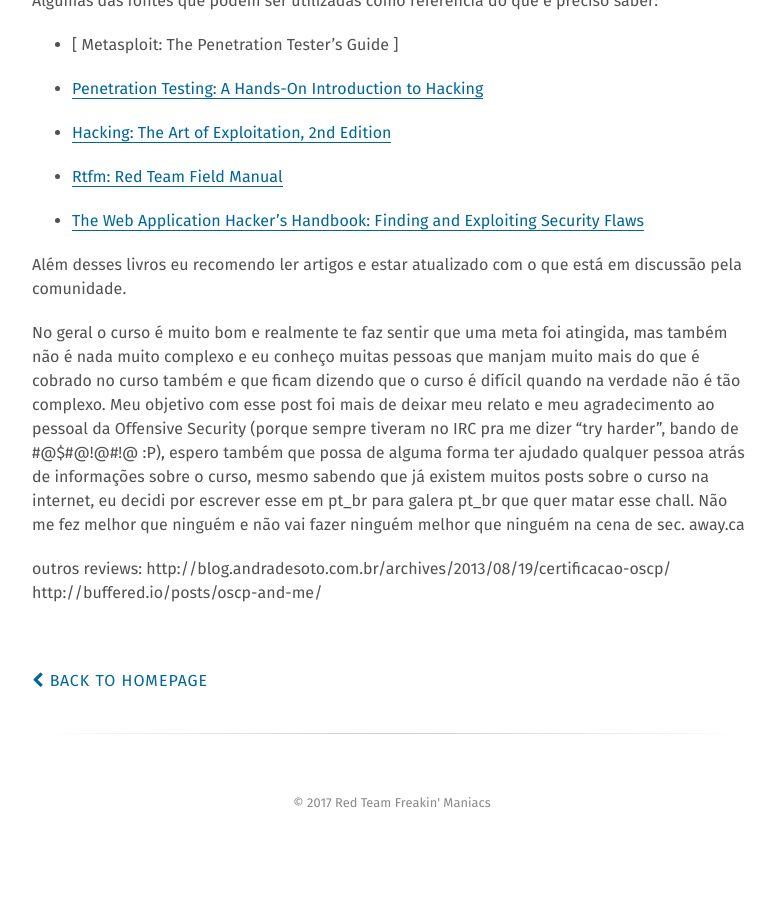
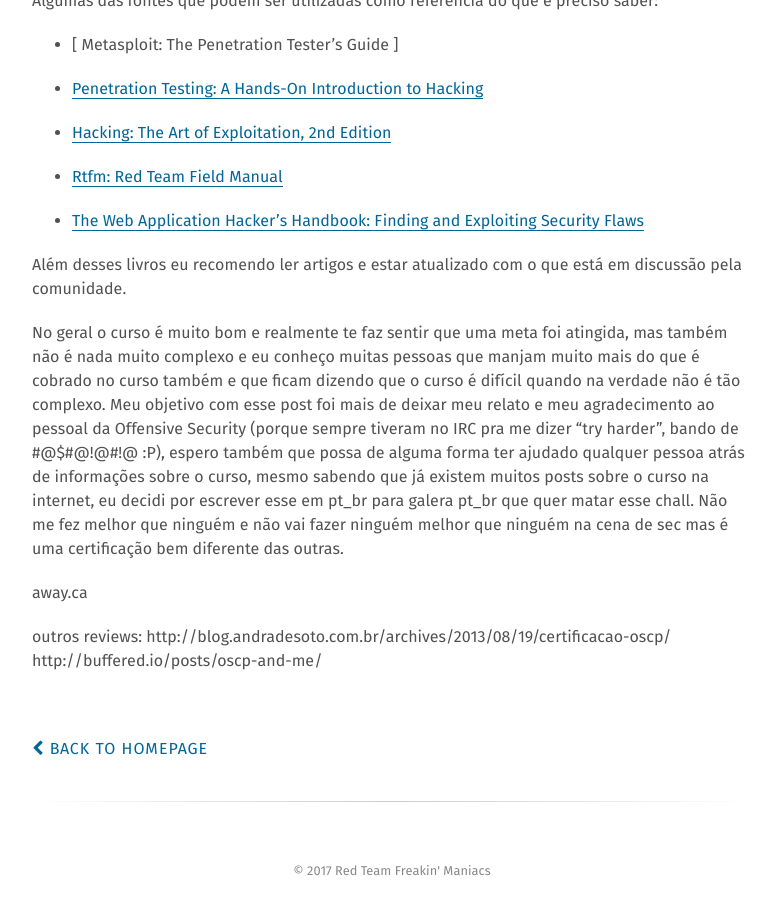
Before and after one commit to rtfm-ctf/rtfm-ctf.github.io, a Jekyll site: the page built from _posts/2017-04-15-OSCP-PATH-TO-PWN.MD, in a window 1280 px wide and 900 px high, scrolled down 2694 px. Shown: the whole window, without its empty margins (248-1023 px from the left). Built offline with Jekyll 4.4.1, drawn with Linux system fonts in a browser that asks for light colours; before the commit the page ends 3526 px from its top, so only the background shows below that.

Commit message:
Update 2017-04-15-OSCP-PATH-TO-PWN.MD

```diff
--- a/_posts/2017-04-15-OSCP-PATH-TO-PWN.MD
+++ b/_posts/2017-04-15-OSCP-PATH-TO-PWN.MD
@@ -62,7 +62,8 @@ Eu trabalho há um tempo com segurança da informação e já trabalhei com prog
 
 Além desses livros eu recomendo ler artigos e estar atualizado com o que está em discussão pela comunidade.
 
-No geral o curso é muito bom e realmente te faz sentir que uma meta foi atingida, mas também não é nada muito complexo e eu conheço muitas pessoas que manjam muito mais do que é cobrado no curso também e que ficam dizendo que o curso é difícil quando na verdade não é tão complexo. Meu objetivo com esse post foi mais de deixar meu relato e meu agradecimento ao pessoal da Offensive Security (porque sempre tiveram no IRC pra me dizer "try harder", bando de #@$#@!@#!@ :P), espero também que possa de alguma forma ter ajudado qualquer pessoa atrás de informações sobre o curso, mesmo sabendo que já existem muitos posts sobre o curso na internet, eu decidi por escrever esse em pt_br para galera pt_br que quer matar esse chall. Não me fez melhor que ninguém e não vai fazer ninguém melhor que ninguém na cena de sec.
+No geral o curso é muito bom e realmente te faz sentir que uma meta foi atingida, mas também não é nada muito complexo e eu conheço muitas pessoas que manjam muito mais do que é cobrado no curso também e que ficam dizendo que o curso é difícil quando na verdade não é tão complexo. Meu objetivo com esse post foi mais de deixar meu relato e meu agradecimento ao pessoal da Offensive Security (porque sempre tiveram no IRC pra me dizer "try harder", bando de #@$#@!@#!@ :P), espero também que possa de alguma forma ter ajudado qualquer pessoa atrás de informações sobre o curso, mesmo sabendo que já existem muitos posts sobre o curso na internet, eu decidi por escrever esse em pt_br para galera pt_br que quer matar esse chall. Não me fez melhor que ninguém e não vai fazer ninguém melhor que ninguém na cena de sec mas é uma certificação bem diferente das outras.
+
 away.ca
 
 outros reviews:
```
